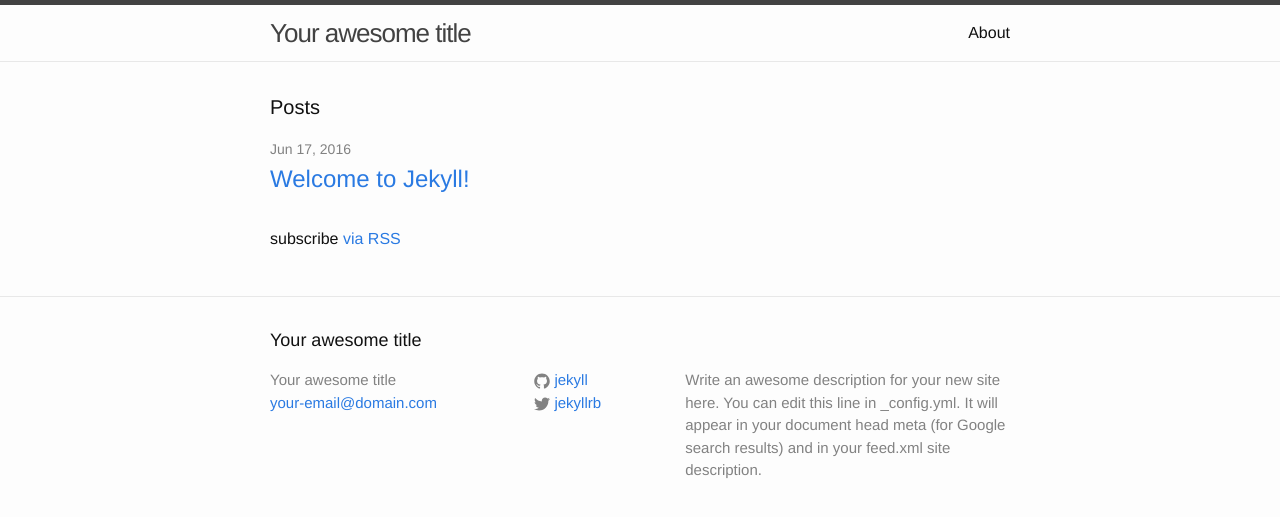
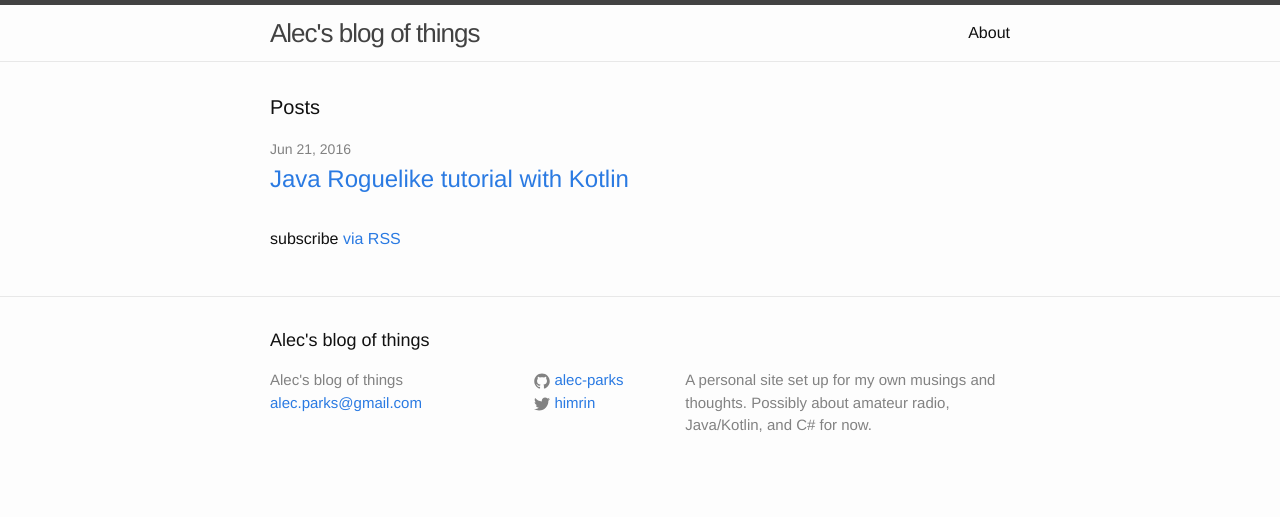
Before and after one commit to alec-parks/alec-parks.github.io, a Jekyll site: the page built from index.html, in a window 1280 px wide. Shown: the top 517 px of the page. Built offline with Jekyll 4.4.1, drawn with Linux system fonts in a browser that asks for light colours.

Commit message:
Update site to slightly reflect what I intend on doing.
Add first post as well.

```diff
--- a/_config.yml
+++ b/_config.yml
@@ -6,16 +6,15 @@
 # 'jekyll serve'. If you change this file, please restart the server process.
 
 # Site settings
-title: Your awesome title
-email: your-email@domain.com
+title: Alec's blog of things
+email: alec.parks@gmail.com
 description: > # this means to ignore newlines until "baseurl:"
-  Write an awesome description for your new site here. You can edit this
-  line in _config.yml. It will appear in your document head meta (for
-  Google search results) and in your feed.xml site description.
+        A personal site set up for my own musings and thoughts.
+        Possibly about amateur radio, Java/Kotlin, and C# for now.
 baseurl: "" # the subpath of your site, e.g. /blog
-url: "http://yourdomain.com" # the base hostname & protocol for your site
-twitter_username: jekyllrb
-github_username:  jekyll
+url: "http://alec-parks.github.io" # the base hostname & protocol for your site
+twitter_username: himrin
+github_username:  alec-parks
 
 # Build settings
 markdown: kramdown
--- /dev/null
+++ b/_posts/2016-06-20-Roguelike-Java-with-Kotlin.markdown
@@ -0,0 +1,18 @@
+---
+layout: post
+title:  "Java Roguelike tutorial with Kotlin"
+date:   2016-06-20 20:40:57 -0500
+categories: java tutorial kotlin roguelike
+---
+
+I'm writing this as a self tutorial in Kotlin and some common Java libraries that are used in roguelike game development.
+
+This will follow the guide presented in [Trystan's Blog][trystan-blog] using [Ascii panel][ascii-p], JetBrain's [IDEA IDE][idea-ce], and will be done in a Linux dev environment. Following Trystan's tutorial does include information on getting setup running a Java applet, but I will not be translating it (as I don't really care about that portion).
+
+I will be making commits to my [Github repo][gh-repo] for each section in the tutorial, along with code and explanations on what was changed and why.
+
+
+[trystan-blog]: https://trystans.blogspot.com/2016/01/roguelike-tutorial-00-table-of-contents.html
+[ascii-p]: https://github.com/trystan/AsciiPanel
+[idea-ce]: https://www.jetbrains.com/idea/download
+[gh-repo]: https://github.com/alec-parks/
```
Also changed, not shown: _posts/2016-06-17-welcome-to-jekyll.markdown (deleted, +0 -25 lines).
